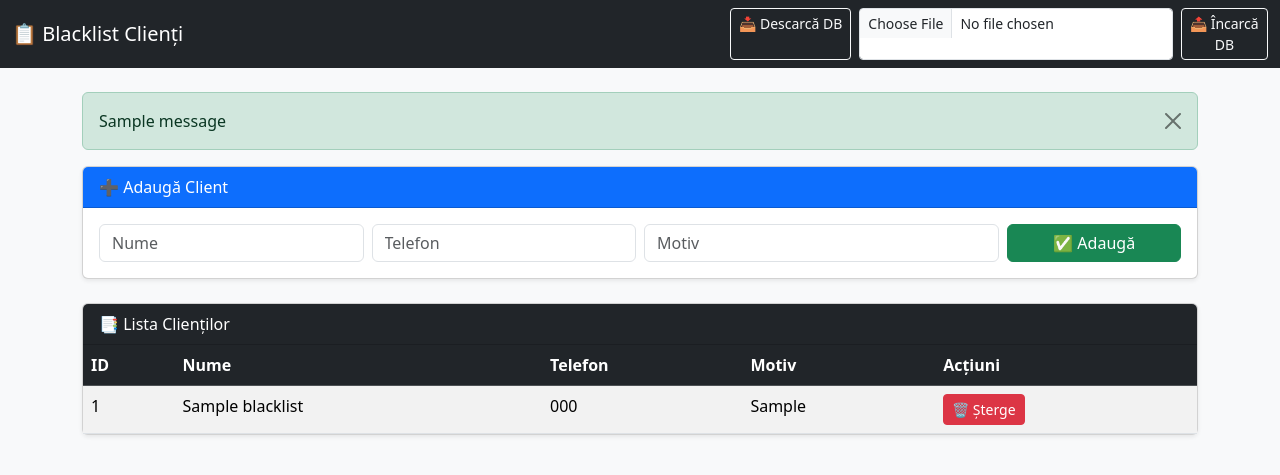
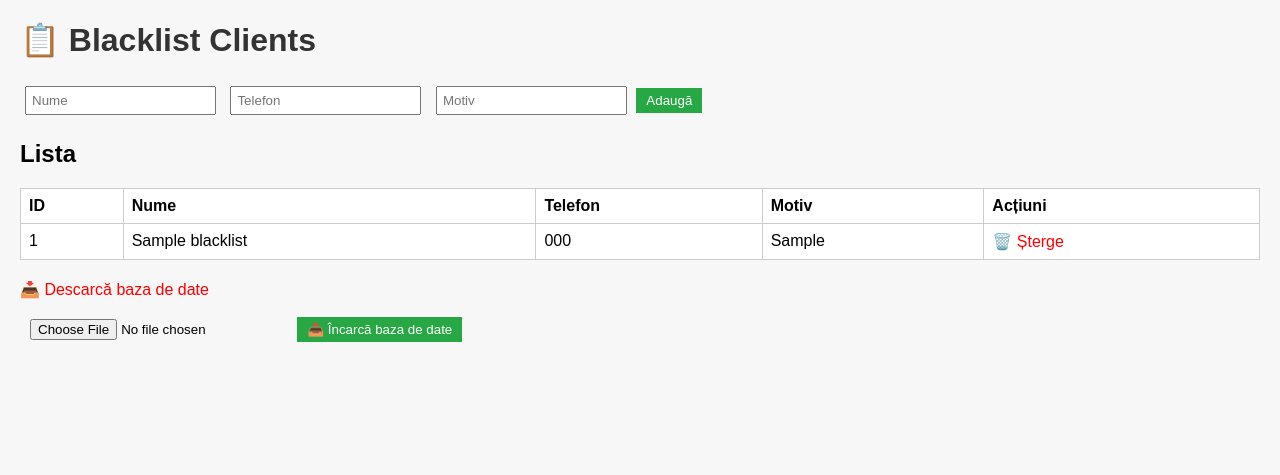
Before and after one commit to gsmcontactct/Web-Blacklist-Clients, a Flask app: page / in a window 1280 px wide. Shown: the top 475 px of the page. Run offline with Flask 3, Linux system fonts and the light colour scheme; tables that the repository leaves empty hold one stand-in row (values such as "Sample post"); one stand-in notice (Sample message) is shown.

Commit message:
Added upload & download DB buttons in original UI

```diff
--- a/templates/index.html
+++ b/templates/index.html
@@ -1,102 +1,42 @@
-<!doctype html>
-<html lang="ro">
+<!DOCTYPE html>
+<html lang="en">
 <head>
-  <meta charset="utf-8" />
-  <meta name="viewport" content="width=device-width,initial-scale=1" />
-  <title>Blacklist Clienți</title>
-  <link href="https://cdn.jsdelivr.net/npm/bootstrap@5.3.2/dist/css/bootstrap.min.css" rel="stylesheet" />
+    <meta charset="UTF-8">
+    <title>Blacklist Clients</title>
+    <link rel="stylesheet" href="{{ url_for('static', filename='style.css') }}">
 </head>
-<body class="bg-light">
-
-  <nav class="navbar navbar-expand-lg navbar-dark bg-dark mb-4">
-    <div class="container-fluid">
-      <a class="navbar-brand" href="{{ url_for('index') }}">📋 Blacklist Clienți</a>
-      <div class="d-flex">
-        <a href="{{ url_for('download_db') }}" class="btn btn-outline-light btn-sm me-2">📥 Descarcă DB</a>
-        <form method="post" action="{{ url_for('upload_db') }}" enctype="multipart/form-data" class="d-flex">
-          <input type="file" name="file" class="form-control form-control-sm me-2" required>
-          <button class="btn btn-outline-light btn-sm">📤 Încarcă DB</button>
-        </form>
-      </div>
-    </div>
-  </nav>
-
-  <div class="container">
-
-    <!-- Mesaje flash -->
-    {% with messages = get_flashed_messages(with_categories=true) %}
-      {% if messages %}
-        {% for cat, msg in messages %}
-          <div class="alert alert-{{ 'secondary' if cat=='info' else cat }} alert-dismissible fade show" role="alert">
-            {{ msg }}
-            <button type="button" class="btn-close" data-bs-dismiss="alert"></button>
-          </div>
-        {% endfor %}
-      {% endif %}
-    {% endwith %}
+<body>
+    <h1>📋 Blacklist Clients</h1>
 
     <!-- Formular adăugare client -->
-    <div class="card mb-4 shadow-sm">
-      <div class="card-header bg-primary text-white">
-        ➕ Adaugă Client
-      </div>
-      <div class="card-body">
-        <form action="{{ url_for('add') }}" method="POST" class="row g-2">
-          <div class="col-md-3">
-            <input type="text" name="name" class="form-control" placeholder="Nume" required>
-          </div>
-          <div class="col-md-3">
-            <input type="text" name="phone" class="form-control" placeholder="Telefon" required>
-          </div>
-          <div class="col-md-4">
-            <input type="text" name="reason" class="form-control" placeholder="Motiv">
-          </div>
-          <div class="col-md-2 d-grid">
-            <button type="submit" class="btn btn-success">✅ Adaugă</button>
-          </div>
+    <form action="/add" method="POST">
+        <input type="text" name="name" placeholder="Nume" required>
+        <input type="text" name="phone" placeholder="Telefon" required>
+        <input type="text" name="reason" placeholder="Motiv">
+        <button type="submit">Adaugă</button>
     </form>
-      </div>
-    </div>
 
-    <!-- Lista clienților -->
-    <div class="card shadow-sm">
-      <div class="card-header bg-dark text-white">
-        📑 Lista Clienților
-      </div>
-      <div class="card-body p-0">
-        {% if clients %}
-        <table class="table table-striped mb-0">
-          <thead class="table-dark">
-            <tr>
-              <th>ID</th>
-              <th>Nume</th>
-              <th>Telefon</th>
-              <th>Motiv</th>
-              <th>Acțiuni</th>
-            </tr>
-          </thead>
-          <tbody>
+    <h2>Lista</h2>
+    <table>
+        <tr><th>ID</th><th>Nume</th><th>Telefon</th><th>Motiv</th><th>Acțiuni</th></tr>
         {% for client in clients %}
         <tr>
             <td>{{ client[0] }}</td>
             <td>{{ client[1] }}</td>
             <td>{{ client[2] }}</td>
             <td>{{ client[3] }}</td>
-              <td>
-                <a href="{{ url_for('delete', client_id=client[0]) }}" class="btn btn-sm btn-danger">🗑️ Șterge</a>
-              </td>
+            <td><a href="/delete/{{ client[0] }}">🗑️ Șterge</a></td>
         </tr>
         {% endfor %}
-          </tbody>
     </table>
-        {% else %}
-        <div class="p-3 text-center">⚠️ Niciun client în blacklist</div>
-        {% endif %}
+
+    <!-- Butoane DB -->
+    <div style="margin-top:20px;">
+        <a href="{{ url_for('download_db') }}">📥 Descarcă baza de date</a>
+        <form action="{{ url_for('upload_db') }}" method="POST" enctype="multipart/form-data" style="margin-top:10px;">
+            <input type="file" name="file" required>
+            <button type="submit">📤 Încarcă baza de date</button>
+        </form>
     </div>
-    </div>
-
-  </div>
-
-  <script src="https://cdn.jsdelivr.net/npm/bootstrap@5.3.2/dist/js/bootstrap.bundle.min.js"></script>
 </body>
 </html>
```
Lines whose indentation alone changed are shown as unchanged.
